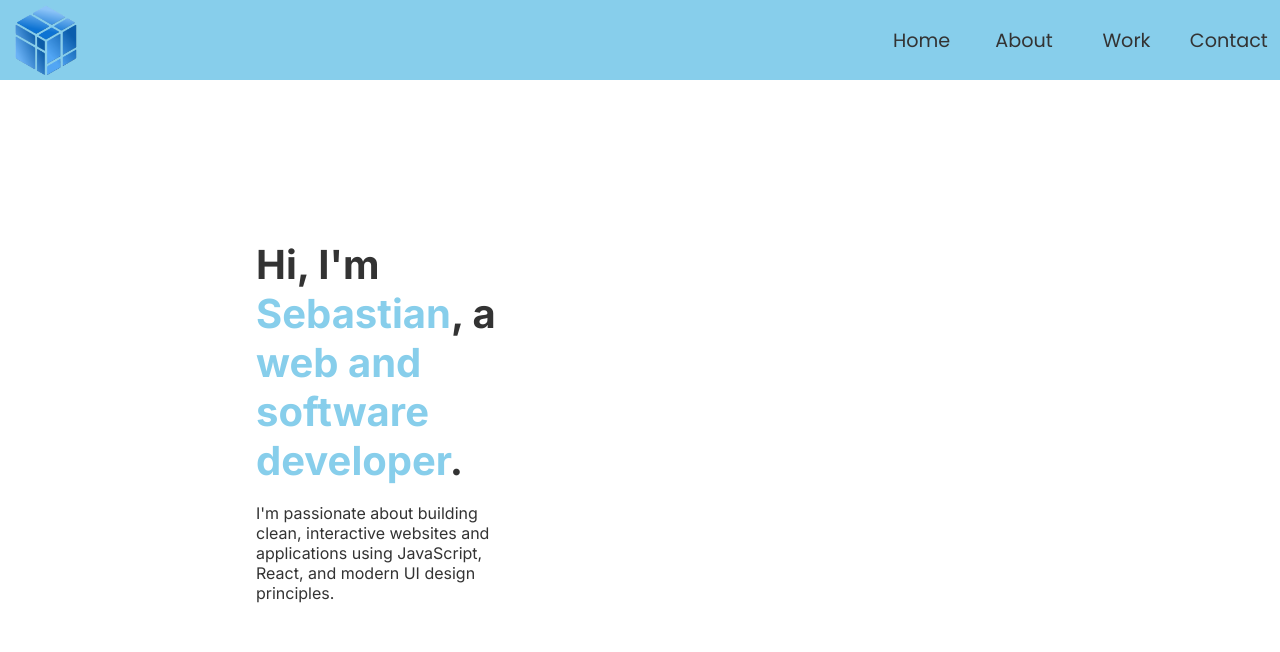
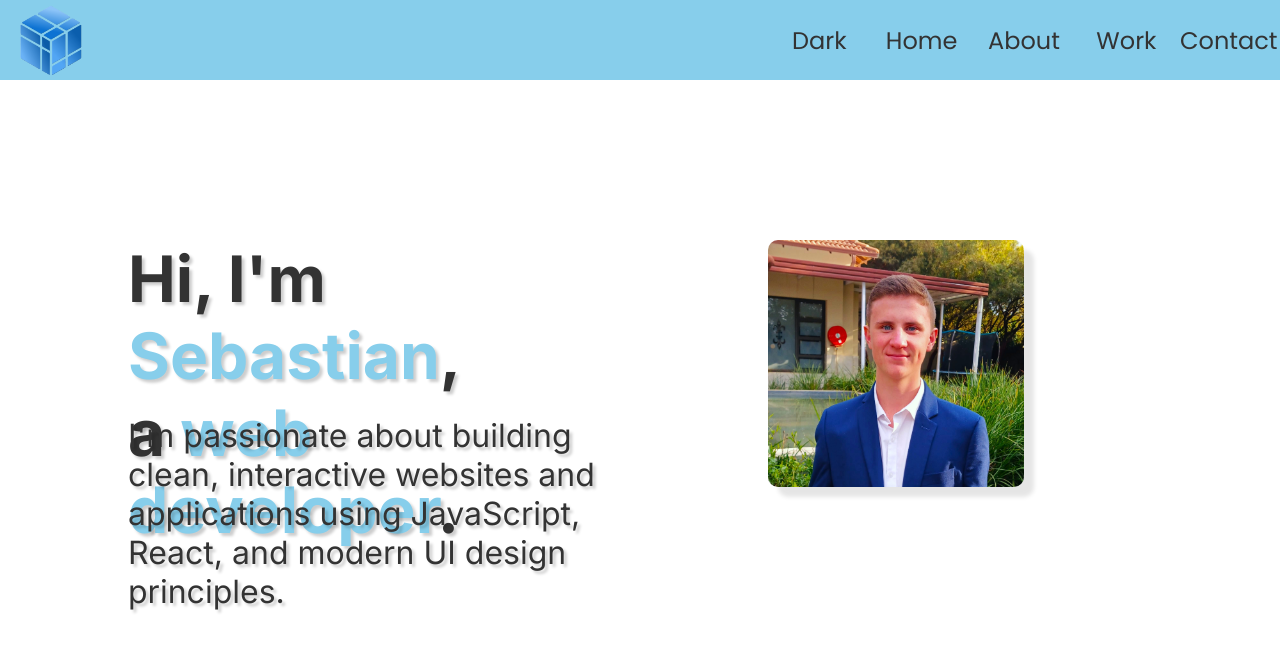
Before and after one commit to SebastianBrum/Portfolio-website, a plain HTML site: page index.html in a window 1280 px wide. Drawn offline with Linux system fonts and the light colour scheme.

Commit message:
Updated intro

```diff
--- a/index.html
+++ b/index.html
@@ -16,20 +16,20 @@
         <nav>
             <ul class="navigation">
                 <li class="link"></li>
+                <li class="link mode-toggle">Dark</li>
                 <li class="link">Home</li>
                 <li class="link">About</li>
                 <li class="link">Work</li>
                 <li class="link">Contact</li>
             </ul>
         </nav>
-
         <section>
+            <img src="sebastian-brummer-professional.jpg" alt=" Brummer class" class="profile-image" id="profile-image">
             <div class="intro-container">
                 <h1 class="intro">
-                    Hi, I'm <br><span class="intro-text">Sebastian</span>, a <br><span class="intro-text">web and software developer</span>.
+                    Hi, I'm <span class="intro-text">Sebastian</span>, <br> a<span class="intro-text"> web developer</span>.
                 </h1>
-                <br>
-                <p class="intro-description">
+                <p  class="intro-description">
                     I'm passionate about building clean, interactive websites and applications using JavaScript, React, and modern UI design principles.
                 </p>
             </div>
--- a/script.js
+++ b/script.js
@@ -0,0 +1,9 @@
+const darkModeToggle = document.querySelector('.mode-toggle');
+const element = document.documentElement;
+const pfp = document.getElementById('profile-image');
+document.addEventListener('click', () => {
+    element.style.setProperty('--clr-background', '#0D1117');
+    element.style.setProperty('--clr-primary', '#0A1F44');
+    element.style.setProperty('--clr-secondary', '#00FFFF');
+    pfp.src = 'professional-photo-dark.png';
+})
--- a/style.css
+++ b/style.css
@@ -1,3 +1,4 @@
+/*variable declaration*/
 :root{
     --clr-background: #FFFFFF;
     --clr-primary: #87CEEB;
@@ -14,9 +15,10 @@
 }
 
 body{
-    background-color: var(-clr-background);
+    background-color: var(--clr-background);
 }
 
+/* Navigation styles */
 .navigation{
     width: 100%;
     height: 10vh;
@@ -26,46 +28,68 @@ body{
     background-color: var(--clr-primary);
 }
 
+/* Navigation links style*/
 .link{
     width: 8%;
     height: 100%;
     list-style: none;
     font-family: var(--font-heading), 'sans-serif';
-    font-size: 1.2rem;
+    font-size: 1.5rem;
     color: var(--clr-secondary);
     display: flex;
     align-items: center;
     justify-content: center;
     border-radius: 5px;
-    transition: all 0.2s linear;
+    transition: all 0.3s ease-in-out;
 }
 
+/*logo style*/
 .link:nth-child(1){
     background-image: url(logo.png);
     background-size: contain;
+    background-position: center;
     background-repeat: no-repeat;
     margin-right: auto;
     height: 90%;
 }
 
+/* Navigation links hover effect */
 .link:not(:first-child):hover{
     background-color: var(--clr-secondary);
     color: var(--clr-primary)
 }
 
+.profile-image{
+    width: 20vw;
+    position: fixed;
+    top: 30%;
+    background-size: cover;
+    background-position: center;
+    margin-left: 60vw;
+    border-radius: 10px;
+    box-shadow: 10px 10px 4px rgba(0, 0, 0, 0.1);
+}
+
+/*Hero introduction styles*/
 .intro-container{
-    width: 20%;
-    height: 40vh;
+    width: 40vw;
+    height: 55svh;
     position: fixed;
-    margin-left: 20vw;
-    top:50%;
+    margin-left: 10vw;
+    top:30%;
     transform: translateY(-50%);
+    z-index: -1;
+    border-radius:15px;
+    animation: appear 1s ease-in-out forwards;
+    text-shadow: 3px 3px 3px rgba(0, 0, 0, 0.2);
 }
 
 .intro{
-    font-size: 2.5rem;
+    font-size: clamp(1rem, 4rem, 5rem);
     font-family: var(--font-body);
     color: var(--clr-secondary);
+    width: 100%;
+    height: 40%;
 }
 
 .intro-text{
@@ -73,7 +97,38 @@ body{
 }
 
 .intro-description{
-    font-size: 1rem;
+    font-size: 2rem;
     font-family: var(--font-body);
     color: var(--clr-secondary);
+    height: 40%;
+    width: 100%;
+    position: absolute;
 }
+
+
+@property --a{
+    syntax: "<angle>";
+    inherits: false;
+    initial-value: 0deg;
+}
+
+ @keyframes rotating{
+        0%{
+            --a: 0%;
+        }
+        0%{
+            --a: 360deg;
+        }
+    }
+
+@keyframes appear {
+    0%{
+        opacity: 0;
+        transform: translateY(30px);
+    }
+    100%{
+        opacity: 1;
+        transform: translateY(0);
+    }
+
+}
```
Also changed, not shown: 1 other file.
